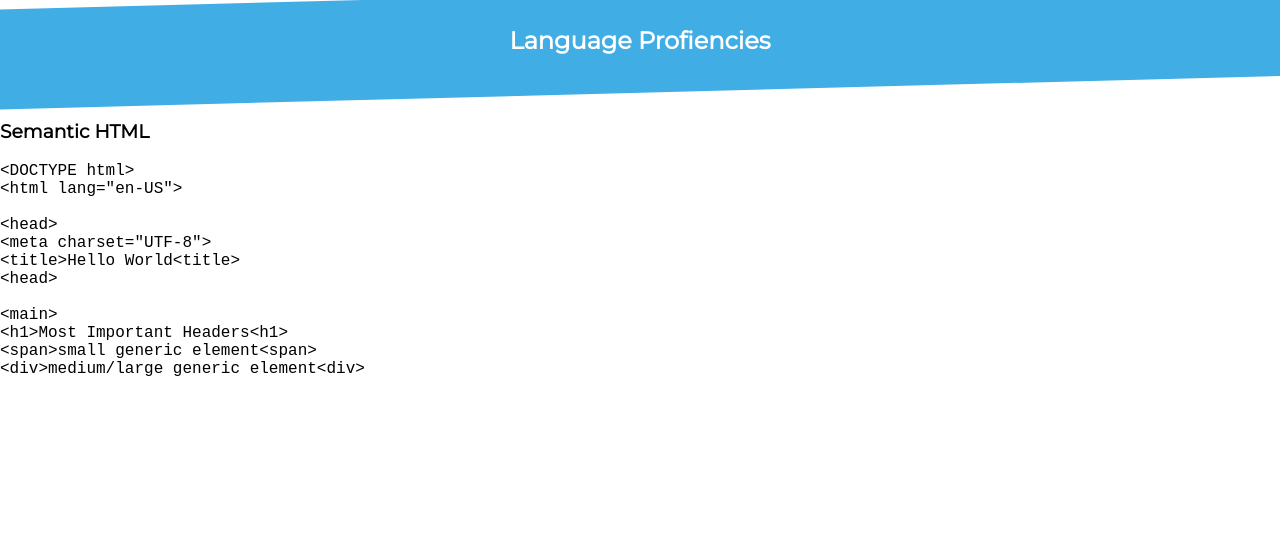
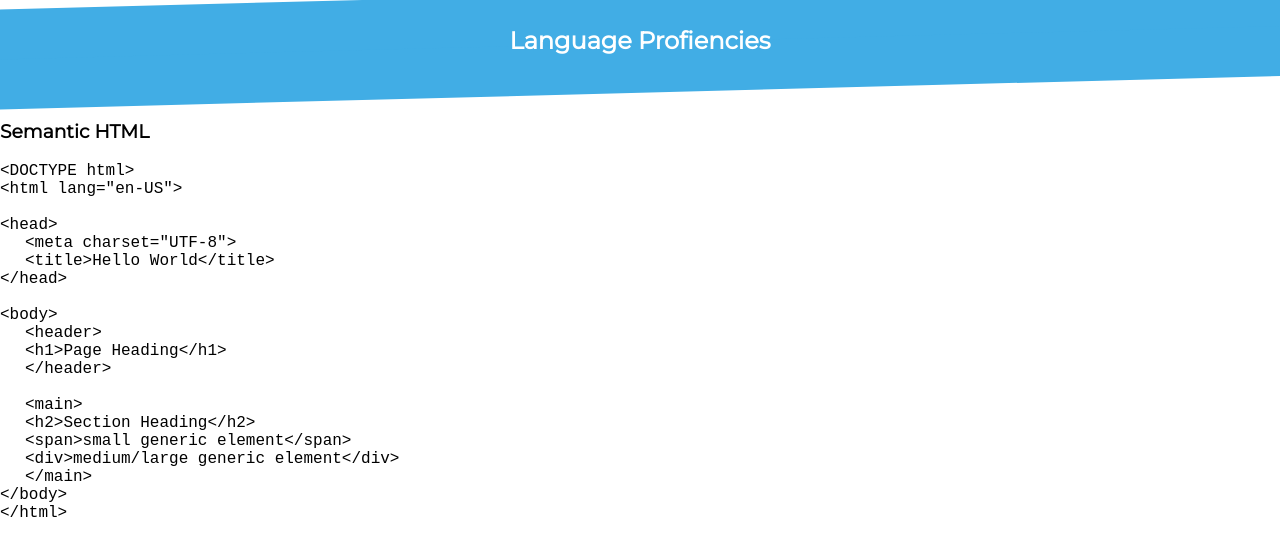
Before and after one commit to RealMrLogan/RealMrLogan.github.io, a plain HTML site: page index.html in a window 1280 px wide. Shown: the part 1164-1720 px from the top of the page. Before the commit the page ends 1592 px from the top, so only its background shows below. Drawn offline with Linux system fonts and the light colour scheme.

Commit message:
fixed the css specificity with syntax formatting

```diff
--- a/index.html
+++ b/index.html
@@ -73,13 +73,21 @@
                     <br />
                     <p>&lt;head></p>
                     <p class="tabx1">&lt;meta charset="UTF-8"></p>
-                    <p class="tabx1">&lt;title>Hello World&lt;title></p>
-                    <p>&lt;head></p>
+                    <p class="tabx1">&lt;title>Hello World&lt;/title></p>
+                    <p>&lt;/head></p>
                     <br />
-                    <p>&lt;main></p>
-                    <p class="tabx1">&lt;h1>Most Important Headers&lt;h1></p>
-                    <p class="tabx1">&lt;span>small generic element&lt;span></p>
-                    <p class="tabx1">&lt;div>medium/large generic element&lt;div></p>
+                    <p>&lt;body></p>
+                    <p class="tabx1">&lt;header></p>
+                    <p class="tabx2">&lt;h1>Page Heading&lt;/h1></p>
+                    <p class="tabx1">&lt;/header></p>
+                    <br>
+                    <p class="tabx1">&lt;main></p>
+                    <p class="tabx2">&lt;h2>Section Heading&lt;/h2></p>
+                    <p class="tabx2">&lt;span>small generic element&lt;/span></p>
+                    <p class="tabx2">&lt;div>medium/large generic element&lt;/div></p>
+                    <p class="tabx1">&lt;/main></p>
+                    <p>&lt;/body></p>
+                    <p>&lt;/html></p>
                 </div>
             </div>
         </section>
--- a/styles/general.css
+++ b/styles/general.css
@@ -158,9 +158,9 @@ header>div h1:last-child {
 /*** 6. LANGUAGES ***/
 .languages {
     margin-top: 75px;
+    font-family: 'Courier New', Courier, monospace;
 }
 
 .languages p {
     margin: 0;
-    font-family: 'Courier New', Courier, monospace;
 }
--- a/styles/syntax-highlights.css
+++ b/styles/syntax-highlights.css
@@ -1,3 +1,7 @@
-.tabx1 {
-    margin-left: 25px;
+p.tabx1 {
+    margin: 0 0 0 25px;
 }
+
+p.tabx2 {
+    margin: 0 0 0 25px;
+}
```
